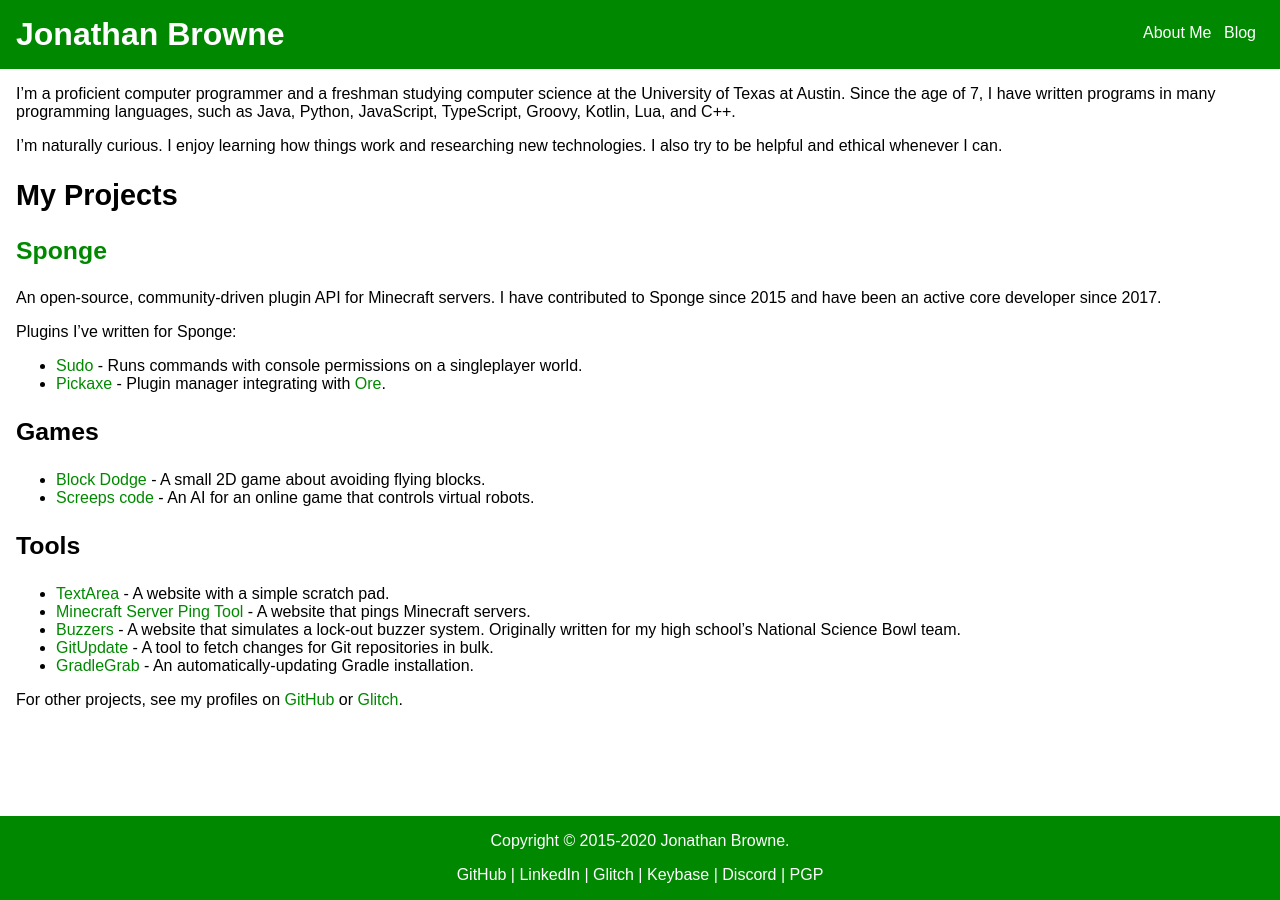
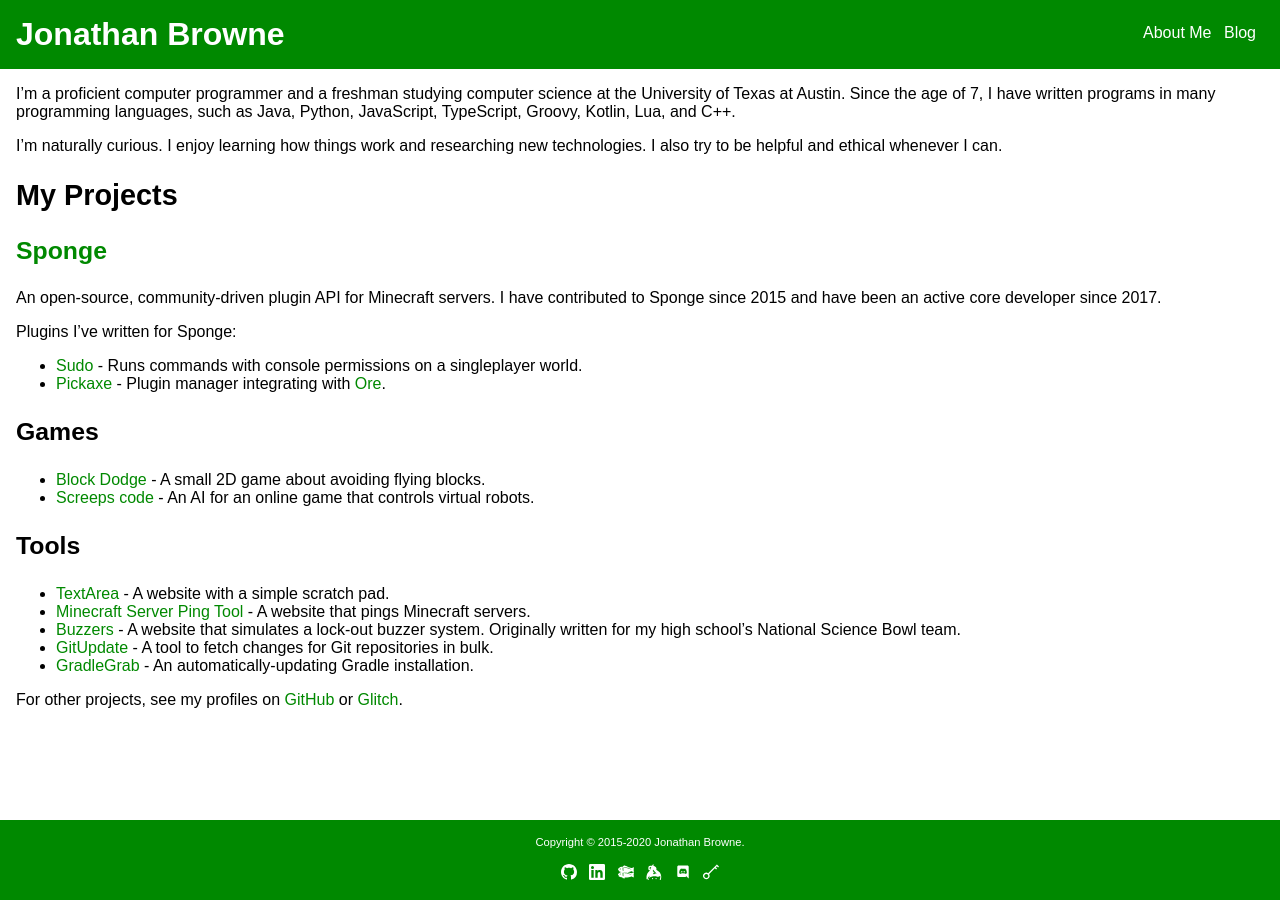
Before and after one commit to JBYoshi/jbyoshi.github.io, a Jekyll site: the page built from index.md, in a window 1280 px wide. Built offline with Jekyll 4.4.1, drawn with Linux system fonts in a browser that asks for light colours.

Commit message:
Clean up the footer. Replacing links with icons.

```diff
--- a/_layouts/base.html
+++ b/_layouts/base.html
@@ -38,16 +38,28 @@
             {{content}}
         </main>
         <footer id="site-footer">
-            <p>
+            <p class="copyright">
                 Copyright &copy; 2015-2020 {{ site.author }}.
             </p>
             <p>
-                <a href="https://github.com/JBYoshi" {% if page.relme %}rel="me"{% endif %}>GitHub</a> |
-                <a href="https://linkedin.com/in/jonathan-browne" {% if page.relme %}rel="me"{% endif %}>LinkedIn</a> |
-                <a href="https://glitch.com/@JBYoshi" {% if page.relme %}rel="me"{% endif %}>Glitch</a> |
-                <a href="https://keybase.io/jbyoshi" {% if page.relme %}rel="me"{% endif %}>Keybase</a> |
-                <a href="https://discord.gg/sponge">Discord</a> |
-                <a href="{{ site.baseurl }}/pgp-key.txt" {% if page.relme %}rel="pgpkey"{% endif %}>PGP</a>
+                <a href="https://github.com/JBYoshi" class="social" {% if page.relme %}rel="me"{% endif %}>
+                    <img src="{{ site.baseurl }}/assets/3rdparty/github-white.svg" alt="GitHub">
+                </a>
+                <a href="https://linkedin.com/in/jonathan-browne" class="social" {% if page.relme %}rel="me"{% endif %}>
+                    <img src="{{ site.baseurl }}/assets/3rdparty/linkedin-white.svg" alt="LinkedIn">
+                </a>
+                <a href="https://glitch.com/@JBYoshi" class="social" {% if page.relme %}rel="me"{% endif %}>
+                    <img src="{{ site.baseurl }}/assets/3rdparty/glitch-white.svg" alt="Glitch">
+                </a>
+                <a href="https://keybase.io/jbyoshi" class="social" {% if page.relme %}rel="me"{% endif %}>
+                    <img src="{{ site.baseurl }}/assets/3rdparty/keybase-white.svg" alt="Keybase">
+                </a>
+                <a href="https://discord.gg/sponge" class="social">
+                    <img src="{{ site.baseurl }}/assets/3rdparty/discord-white.svg" alt="Discord">
+                </a>
+                <a href="{{ site.baseurl }}/pgp-key.txt" class="social" {% if page.relme %}rel="pgpkey"{% endif %}>
+                    <img src="{{ site.baseurl }}/assets/key.svg" alt="PGP">
+                </a>
             </p>
         </footer>
     </body>
--- a/assets/style.css
+++ b/assets/style.css
@@ -42,6 +42,9 @@
 
 /* Misc styles used on various pages */
 .post-title {margin-bottom: 0;}
+.copyright {font-size: 0.7em;}
+a.social {text-decoration: none !important;}
+.social img {width: 1em; height: 1em; padding-left: 0.25em; padding-right: 0.25em;}
 
 /* Desktop */
 @media screen and (min-width:50em) {
```
Also changed, not shown: assets/3rdparty/discord-white.svg (added), assets/3rdparty/github-white.svg (added), assets/3rdparty/glitch-white.svg (added), assets/3rdparty/keybase-white.svg (added), assets/3rdparty/linkedin-white.svg (added), assets/key.svg (added).
